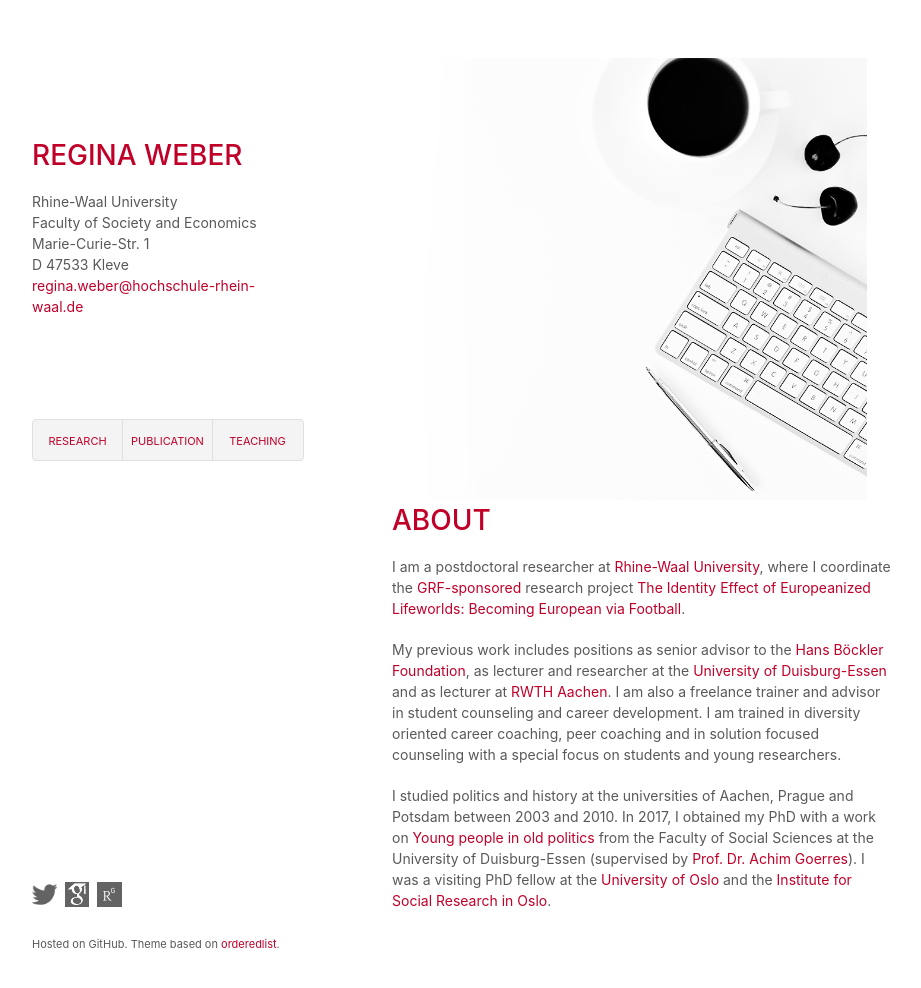
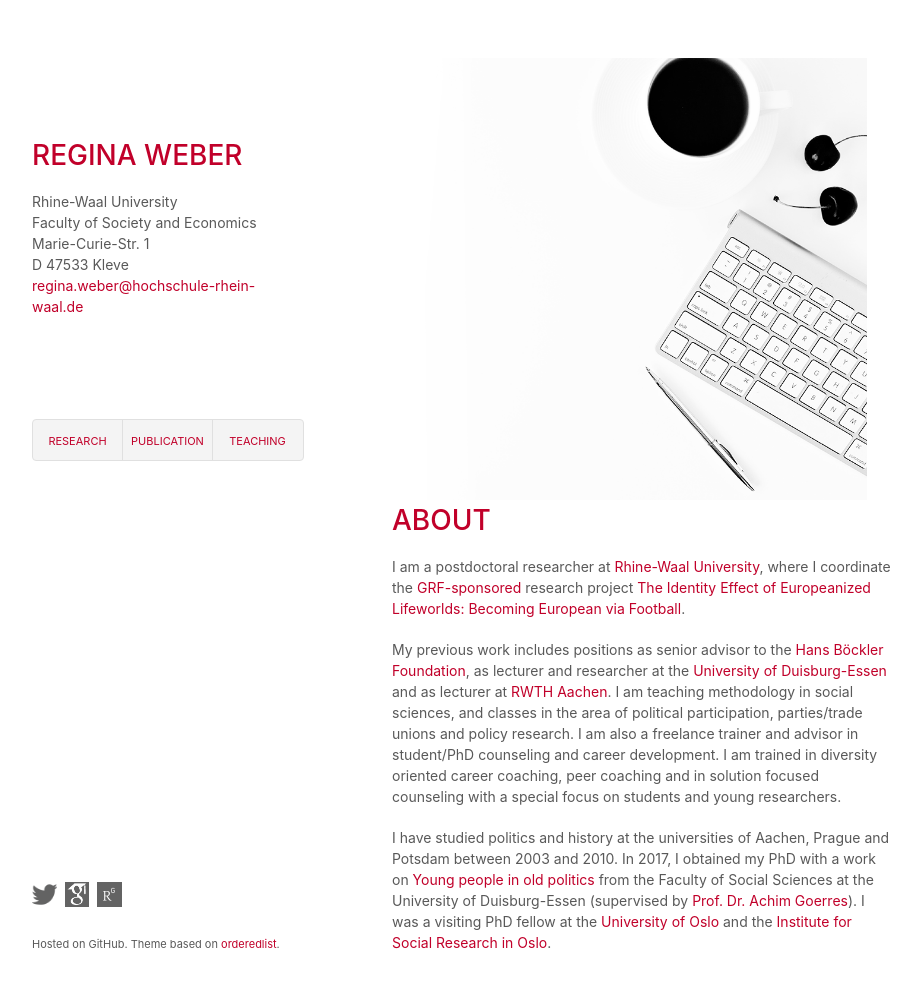
Before and after one commit to robertocabreratapia/robertocabreratapia.github.io, a Jekyll site: the page built from index.html, in a window 1280 px wide and 1023 px high. Shown: the top 988 px of the window, without its empty margins (178-1099 px from the left). Built offline with Jekyll 4.4.1, drawn with Linux system fonts in a browser that asks for light colours.

Commit message:
Update index.html

```diff
--- a/index.html
+++ b/index.html
@@ -5,6 +5,6 @@
 <h1>About</h1>
 <p>I am a postdoctoral researcher at <a href="https://www.hsrw.org">Rhine-Waal University</a>, where I coordinate the <a href="http://gepris.dfg.de/gepris/projekt/386268084">GRF-sponsored</a> research project <a href="https://www.eufoot.de">The Identity Effect of Europeanized Lifeworlds: Becoming European via Football</a>.</p>
 
-<p>My previous work includes positions as senior advisor to the <a href="http://www.boeckler.de">Hans Böckler Foundation</a>, as lecturer and researcher at the <a href="http://www.uni-due.de">University of Duisburg-Essen</a> and as lecturer at <a href="http://www.rwth.de">RWTH Aachen</a>. I am also a freelance trainer and advisor in student counseling and career development. I am trained in diversity oriented career coaching, peer coaching and in solution focused counseling with a special focus on students and young researchers.</p>
+<p>My previous work includes positions as senior advisor to the <a href="http://www.boeckler.de">Hans Böckler Foundation</a>, as lecturer and researcher at the <a href="http://www.uni-due.de">University of Duisburg-Essen</a> and as lecturer at <a href="http://www.rwth.de">RWTH Aachen</a>. I am teaching methodology in social sciences, and classes in the area of political participation, parties/trade unions and policy research. I am also a freelance trainer and advisor in student/PhD counseling and career development. I am trained in diversity oriented career coaching, peer coaching and in solution focused counseling with a special focus on students and young researchers.</p>
 
-<p>I studied politics and history at the universities of Aachen, Prague and Potsdam between 2003 and 2010. In 2017, I obtained my PhD with a work on <a href="https://duepublico2.uni-due.de/servlets/MCRFileNodeServlet/duepublico_derivate_00043836/WeberRegina_Diss.pdf">Young people in old politics</a> from the Faculty of Social Sciences at the University of Duisburg-Essen (supervised by <a href="http://achimgoerres.de">Prof. Dr. Achim Goerres</a>). I was a visiting PhD fellow at the <a href="http://www.uio.no">University of Oslo</a> and the <a href="http://http://samfunnsforskning.no/">Institute for Social Research in Oslo</a>.</p>
+<p>I have studied politics and history at the universities of Aachen, Prague and Potsdam between 2003 and 2010. In 2017, I obtained my PhD with a work on <a href="https://duepublico2.uni-due.de/servlets/MCRFileNodeServlet/duepublico_derivate_00043836/WeberRegina_Diss.pdf">Young people in old politics</a> from the Faculty of Social Sciences at the University of Duisburg-Essen (supervised by <a href="http://achimgoerres.de">Prof. Dr. Achim Goerres</a>). I was a visiting PhD fellow at the <a href="http://www.uio.no">University of Oslo</a> and the <a href="http://http://samfunnsforskning.no/">Institute for Social Research in Oslo</a>.</p>
```
